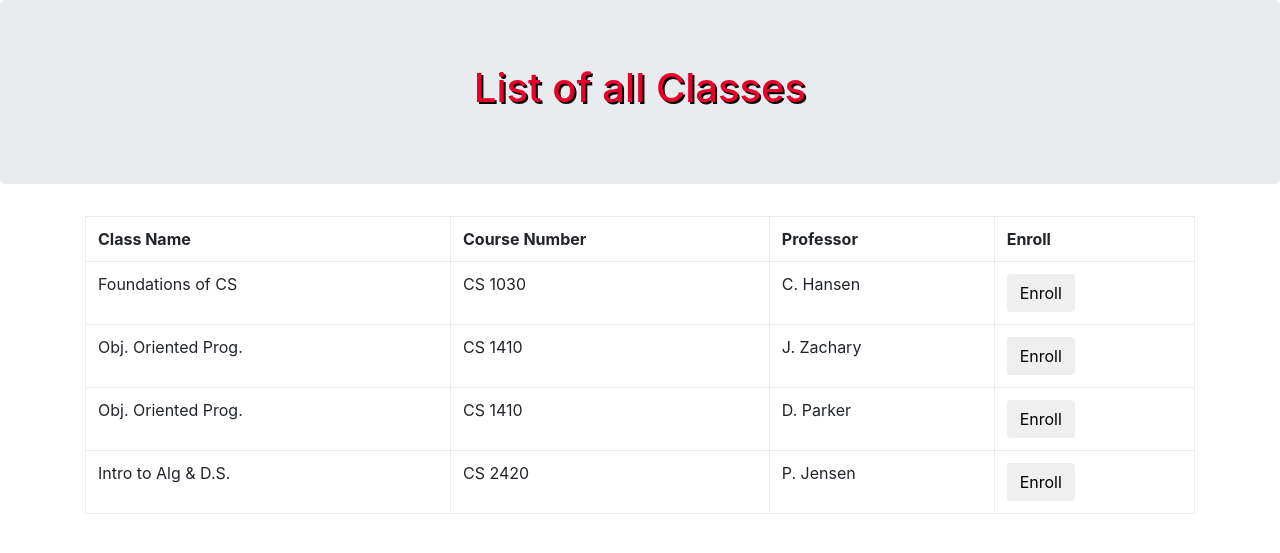
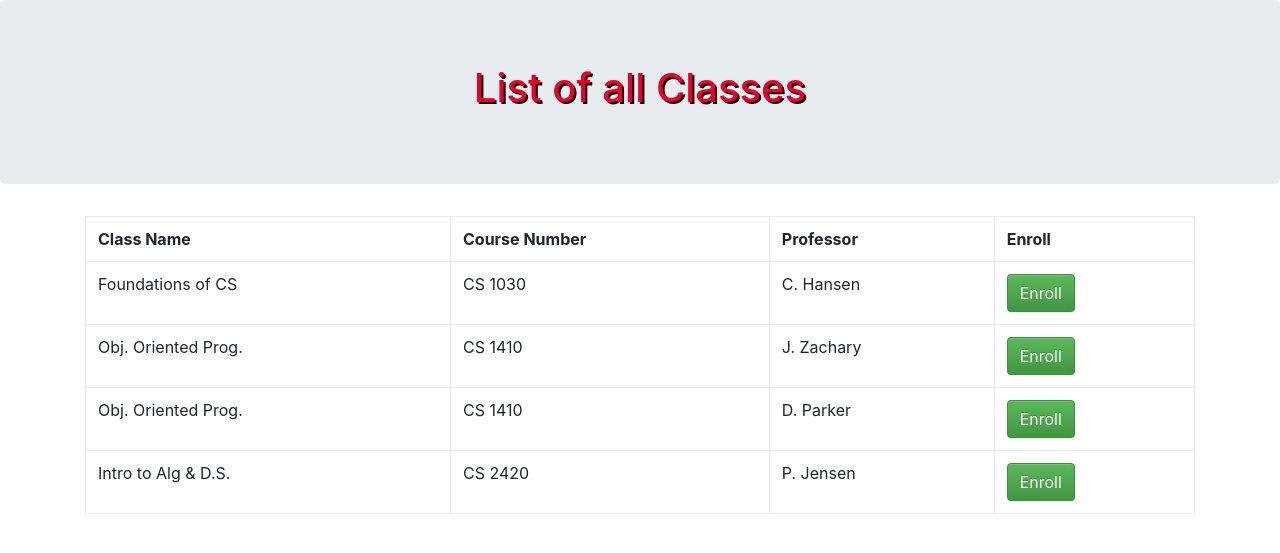
Before and after one commit to HeroOfCanton/suzie-queue, a PHP site: page /view/all_classes_view.php in a window 1280 px wide. Shown: the top 553 px of the page. Run offline with PHP 8.4, Linux system fonts and the light colour scheme; some libraries are stand-ins or nearby versions.

Commit message:
remove api/login routing information, style buttons for index and all_class view

```diff
--- a/api/login.php
+++ b/api/login.php
@@ -2,9 +2,6 @@
 require_once '../model/auth.php';
 
 session_start();
-redirectToHTTPS();
-
-require_once '../view/login_view.php'
 
 if(!$_POST['username'] || !$_POST['password']){
   $return = array("error" => "No username and/or password");
--- a/index.html
+++ b/index.html
@@ -45,8 +45,8 @@
 		<div class="container">
 			<div class="row">
 				<div class="col-sm-12 text-center">
-					<a href="view/login_view.php"><button class="btn"><span>Login</span></button></a>
-					<a href="view/all_classes_view.php"><button class="btn"><span>See Classes</span></button></a>
+					<a href="view/login_view.php"><button class="btn btn-primary"><span>Login</span></button></a>
+					<a href="view/all_classes_view.php"><button class="btn btn-primary"><span>See Classes</span></button></a>
 				</div><!--col-sm-12-->
 			</div><!--row-->
 		</div><!--container-->
--- a/view/all_classes_view.php
+++ b/view/all_classes_view.php
@@ -47,7 +47,7 @@
 								<td>C. Hansen</td>
 								<td>
 									<a href="">
-										<button class="btn">
+										<button class="btn btn-success">
 											<span>Enroll</span>
 										</button>
 									</a>
@@ -59,7 +59,7 @@
 								<td>J. Zachary</td>
 								<td>
 									<a href="">
-										<button class="btn">
+										<button class="btn btn-success">
 											<span>Enroll</span>
 										</button>
 									</a>
@@ -71,7 +71,7 @@
 								<td>D. Parker</td>
 								<td>
 									<a href="">
-										<button class="btn">
+										<button class="btn btn-success">
 											<span>Enroll</span>
 										</button>
 									</a>
@@ -83,7 +83,7 @@
 								<td>P. Jensen</td>
 								<td>
 									<a href="">
-										<button class="btn">
+										<button class="btn btn-success">
 											<span>Enroll</span>
 										</button>
 									</a>
```
